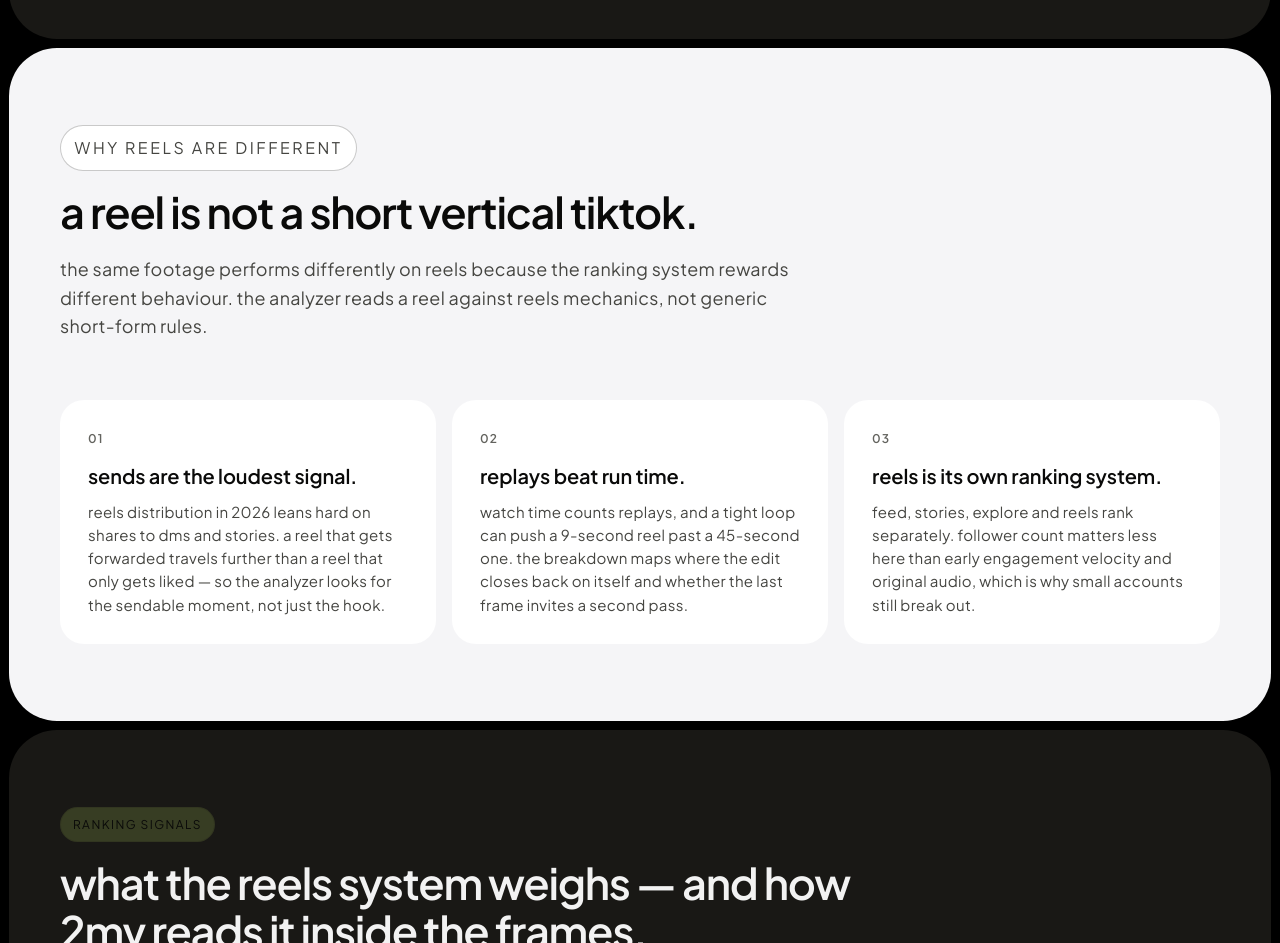
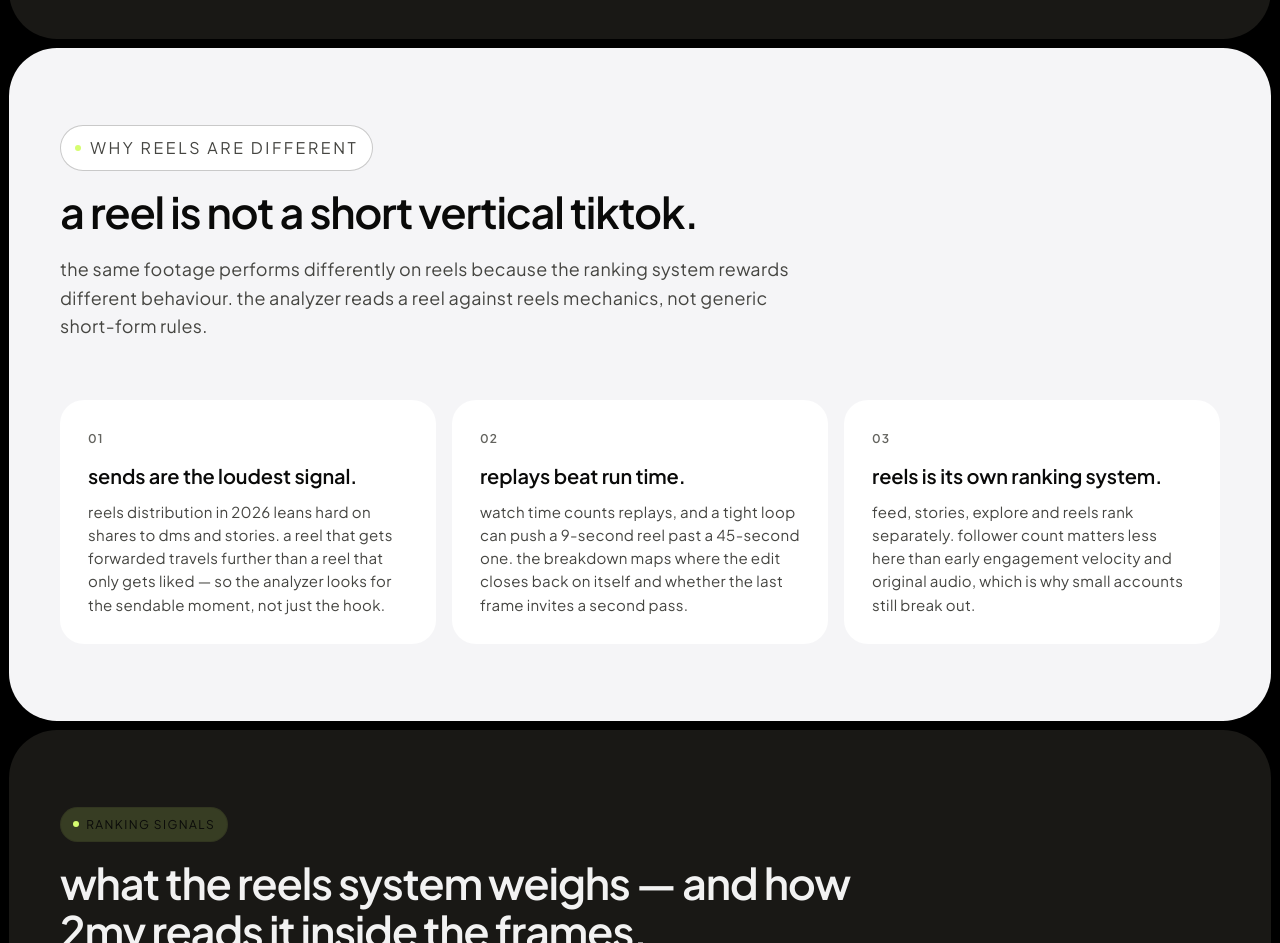
Before and after one commit to beichen126/2mv-reels-recreation, a React (Vite) app: page / in a window 1280 px wide. Shown: the part 1169-2112 px from the top of the page. Built offline with nearby package versions, Linux system fonts and the light colour scheme.

Commit message:
feat: recreate content sections part two

```diff
--- a/src/App.tsx
+++ b/src/App.tsx
@@ -4,6 +4,10 @@
 import RankingSection from './sections/RankingSection'
 import AnatomySection from './sections/AnatomySection'
 import AnalysisAxesSection from './sections/AnalysisAxesSection'
+import MythsSection from './sections/MythsSection'
+import MetricsSection from './sections/MetricsSection'
+import UsersSection from './sections/UsersSection'
+import RelatedSection from './sections/RelatedSection'
 
 export default function App() {
   return (
@@ -14,6 +18,10 @@
       <RankingSection />
       <AnatomySection />
       <AnalysisAxesSection />
+      <MythsSection />
+      <MetricsSection />
+      <UsersSection />
+      <RelatedSection />
     </div>
   )
 }
--- a/src/data/content.ts
+++ b/src/data/content.ts
@@ -183,3 +183,135 @@
     { num: '08', title: 'audience profile', body: 'who the video is actually landing with, and why it resonates.' },
   ],
 }
+
+export interface MythItem {
+  myth: string
+  real: string
+}
+
+export const mythsData: { tagline: string; title: string; items: MythItem[] } = {
+  tagline: 'myths vs data',
+  title: 'most reels advice is describing an algorithm that no longer exists.',
+  items: [
+    {
+      myth: 'there is one best time to post reels.',
+      real: 'reels are distributed by recommendation, not chronology. a strong reel keeps accumulating reach for days; timing shifts the first hour, not the ceiling.',
+    },
+    {
+      myth: 'hashtags decide reach.',
+      real: 'hashtags are weak topic hints. the content signal — what is actually in the frames and audio — carries far more weight.',
+    },
+    {
+      myth: 'you need followers to break out.',
+      real: 'the reels system tests content against non-followers first. early watch time and sends decide expansion, which is why accounts under 1k still hit millions.',
+    },
+    {
+      myth: 'longer reels get suppressed.',
+      real: 'length is not penalised — unfinished watch time is. a 60-second reel that holds beats a 12-second reel people swipe past.',
+    },
+    {
+      myth: 'deleting a low-view reel helps the account.',
+      real: 'there is no account-level punishment to undo. each reel is tested largely on its own merits.',
+    },
+  ],
+}
+
+export interface MetricRow {
+  metric: string
+  what: string
+  use: string
+}
+
+export const metricsData: { tagline: string; title: string; intro: string; rows: MetricRow[] } = {
+  tagline: 'instagram reels analytics',
+  title: 'which reels metrics actually mean something.',
+  intro:
+    'instagram insights covers your own account. read these six the right way, then use the analyzer to explain what caused them.',
+  rows: [
+    {
+      metric: 'views / plays',
+      what: 'how many times the reel started playing, replays included.',
+      use: 'a volume number only. never read it without watch time next to it.',
+    },
+    {
+      metric: 'reach vs views',
+      what: 'unique accounts vs total plays.',
+      use: 'views far above reach means people replayed — your loop is working.',
+    },
+    {
+      metric: 'average watch time',
+      what: 'seconds held per play against run length.',
+      use: 'the retention truth. under 40% of run length points at a broken promise beat.',
+    },
+    {
+      metric: 'sends per reach',
+      what: 'shares to dms and stories, normalised.',
+      use: 'the single best predictor of expansion. optimise the payoff frame for it.',
+    },
+    {
+      metric: 'saves per reach',
+      what: 'how often the reel got kept.',
+      use: 'signals reference value. high saves with low sends means useful but not social.',
+    },
+    {
+      metric: 'follows from reel',
+      what: 'new follows attributed to the reel.',
+      use: 'tells you whether the reel sold the account or just the clip.',
+    },
+  ],
+}
+
+export const usersData: { tagline: string; title: string; items: { name: string; body: string }[] } = {
+  tagline: 'who uses it',
+  title: 'for everyone deciding which reel to film next.',
+  items: [
+    {
+      name: 'brand social teams',
+      body: "turn a scroll session through your category's top reels into a brief your editors can shoot without a rewrite.",
+    },
+    {
+      name: 'creators',
+      body: 'find the reels winning in your niche, then rebuild the structure — hook device, beat map, loop close — with your own footage.',
+    },
+    {
+      name: 'agencies',
+      body: "run the same reels teardown process across every client account instead of relying on one strategist's instinct.",
+    },
+    {
+      name: 'competitor research',
+      body: 'see which reel formats a rival account is compounding on, and how their sendable moment is engineered.',
+    },
+  ],
+}
+
+export interface RelatedCard {
+  title: string
+  body: string
+  href: string
+}
+
+export const relatedData: { tagline: string; items: RelatedCard[] } = {
+  tagline: 'keep going',
+  items: [
+    {
+      title: 'ai video analyzer',
+      body: 'the hub page: how the analyzer works across tiktok, reels and shorts.',
+      href: '/ai-video-analyzer',
+    },
+    {
+      title: '2mv studio',
+      body: 'the full platform — continuous niche monitoring, patterns and playbooks.',
+      href: '/studio',
+    },
+    {
+      title: '2mv tools',
+      body: 'every free utility built on the research loop, in one place.',
+      href: '/tools',
+    },
+    {
+      title: 'blog',
+      body: 'guides, trends and original research on short-form and organic growth.',
+      href: '/blog',
+    },
+  ],
+}
--- /dev/null
+++ b/src/sections/MetricsSection.tsx
@@ -0,0 +1,26 @@
+import { metricsData } from '../data/content'
+import SectionHeader from '../components/SectionHeader'
+
+export default function MetricsSection() {
+  return (
+    <section className="section az-section is-dark">
+      <div className="inner">
+        <SectionHeader tagline={metricsData.tagline} dark title={metricsData.title} intro={metricsData.intro} />
+        <div className="az-table az-table--metrics">
+          <div className="az-table-head">
+            <span>metric</span>
+            <span>what it means</span>
+            <span>how to use it</span>
+          </div>
+          {metricsData.rows.map((r) => (
+            <div className="az-table-row" key={r.metric}>
+              <p className="az-cell-title">{r.metric}</p>
+              <p className="az-cell-body">{r.what}</p>
+              <p className="az-cell-body strong">{r.use}</p>
+            </div>
+          ))}
+        </div>
+      </div>
+    </section>
+  )
+}
--- /dev/null
+++ b/src/sections/MythsSection.tsx
@@ -0,0 +1,26 @@
+import { mythsData } from '../data/content'
+import SectionHeader from '../components/SectionHeader'
+
+export default function MythsSection() {
+  return (
+    <section className="section az-section az-tint">
+      <div className="inner">
+        <SectionHeader tagline={mythsData.tagline} title={mythsData.title} titleMax="28ch" />
+        <div className="az-grid cols-2">
+          {mythsData.items.map((m, i) => (
+            <article className="az-card az-card--line" key={i}>
+              <p className="az-myth-head">
+                <span className="az-mark az-mark--x">×</span>
+                {m.myth}
+              </p>
+              <p className="az-myth-real">
+                <span className="az-mark az-mark--check">✓</span>
+                {m.real}
+              </p>
+            </article>
+          ))}
+        </div>
+      </div>
+    </section>
+  )
+}
--- /dev/null
+++ b/src/sections/RelatedSection.tsx
@@ -0,0 +1,20 @@
+import { relatedData } from '../data/content'
+
+export default function RelatedSection() {
+  return (
+    <section className="section az-section is-dark">
+      <div className="inner">
+        <span className="tagline on-dark">{relatedData.tagline}</span>
+        <div className="az-grid cols-4">
+          {relatedData.items.map((r) => (
+            <a className="az-card az-related-card" href={r.href} key={r.title}>
+              <p className="az-card-title">{r.title}</p>
+              <p className="az-card-body">{r.body}</p>
+              <span className="open">open →</span>
+            </a>
+          ))}
+        </div>
+      </div>
+    </section>
+  )
+}
--- /dev/null
+++ b/src/sections/UsersSection.tsx
@@ -0,0 +1,20 @@
+import { usersData } from '../data/content'
+import SectionHeader from '../components/SectionHeader'
+
+export default function UsersSection() {
+  return (
+    <section className="section az-section users-section">
+      <div className="inner">
+        <SectionHeader tagline={usersData.tagline} title={usersData.title} />
+        <dl className="az-grid cols-2">
+          {usersData.items.map((u) => (
+            <div className="az-card" key={u.name}>
+              <dt className="az-card-title">{u.name}</dt>
+              <dd className="az-card-body">{u.body}</dd>
+            </div>
+          ))}
+        </dl>
+      </div>
+    </section>
+  )
+}
--- a/src/styles/base.css
+++ b/src/styles/base.css
@@ -43,6 +43,11 @@
   list-style: none;
 }
 
+dt,
+dd {
+  margin: 0;
+}
+
 h1,
 h2,
 h3,
--- a/src/styles/components.css
+++ b/src/styles/components.css
@@ -370,6 +370,14 @@
   display: inline-flex;
   width: auto;
 }
+.tagline::before {
+  content: "";
+  width: 6px;
+  height: 6px;
+  border-radius: 50%;
+  background: var(--green);
+  flex: none;
+}
 .tagline.on-dark {
   letter-spacing: calc(0.1em + var(--tracking-adjust));
   color: var(--ink);
--- a/src/styles/sections.css
+++ b/src/styles/sections.css
@@ -383,6 +383,12 @@
 .is-dark .az-cell-body {
   color: var(--on-dark-muted);
 }
+.az-cell-body.strong {
+  font-weight: 600;
+}
+.is-dark .az-cell-body.strong {
+  color: var(--on-dark);
+}
 .az-weight {
   color: var(--ink);
   letter-spacing: calc(0.04em + var(--tracking-adjust));
@@ -454,6 +460,9 @@
 }
 .is-dark .az-card--line {
   border-color: var(--dark-line);
+}
+.users-section .az-card {
+  background: var(--page);
 }
 .az-myth-head {
   letter-spacing: var(--tracking-tight);
@@ -928,6 +937,7 @@
 
 /* ======================= CONTENT RESPONSIVE (Stage 3A) ======================= */
 @media (max-width: 1024px) {
+  .az-grid.cols-2,
   .az-grid.cols-3 {
     grid-template-columns: minmax(0, 1fr);
   }
```
